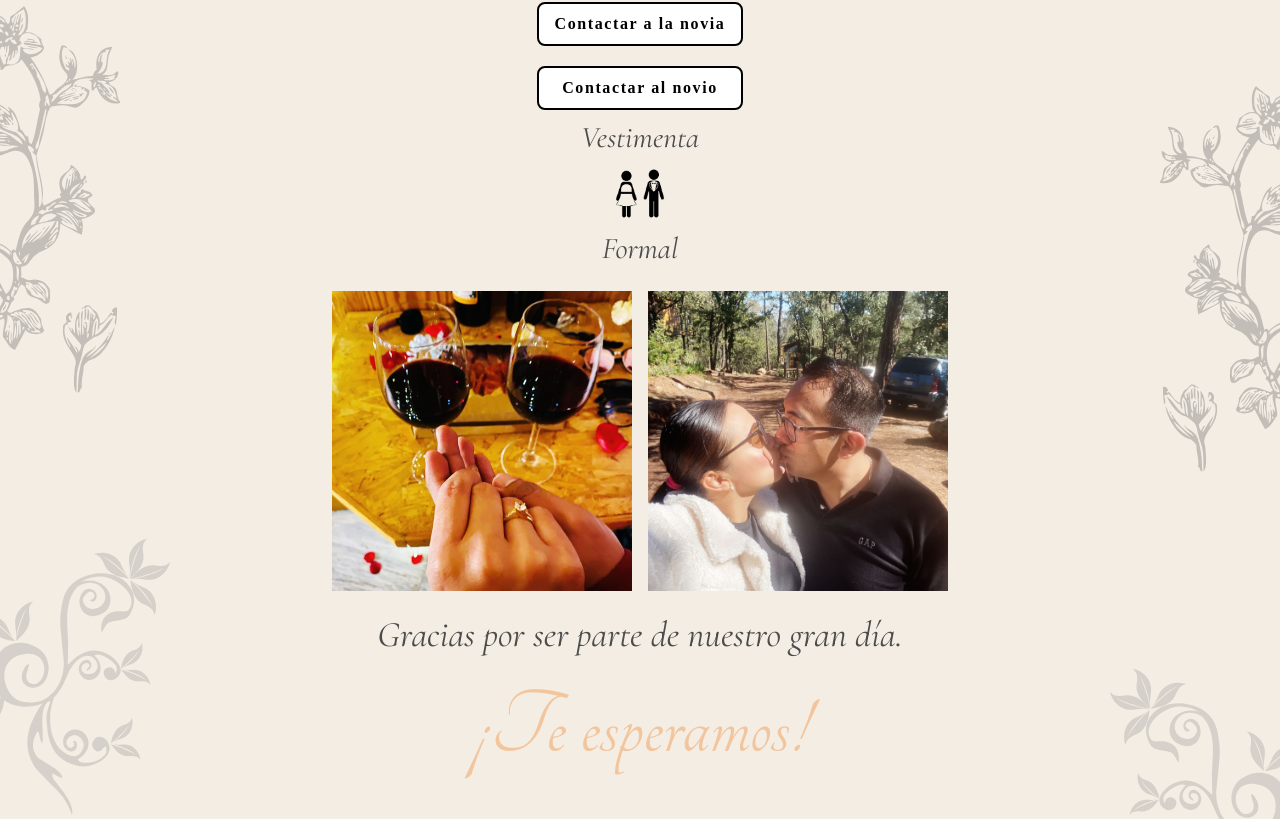
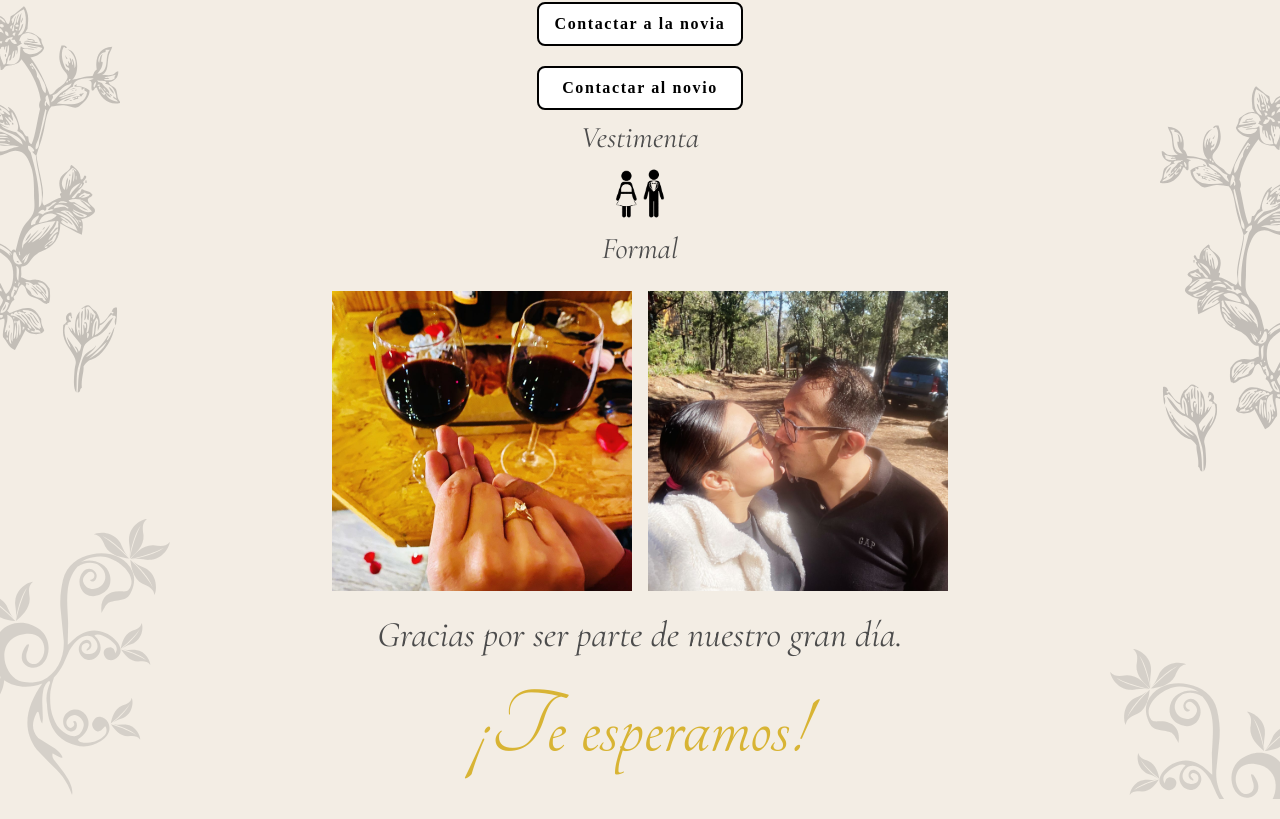
Before and after one commit to ByDeigo/BodaKarenBernardo, a React (Vite) app in the folder KB-Boda/: page / in a window 1280 px wide. Shown: the part 2713-3532 px from the top of the page. Built offline with nearby package versions, Linux system fonts and the light colour scheme; a web font is replaced by a local one.

Commit message:
Cambios a la sección de contacto

```diff
--- a/KB-Boda/src/Components/Contact.jsx
+++ b/KB-Boda/src/Components/Contact.jsx
@@ -1,6 +1,6 @@
 export default function Contact() {
     return (
-        <div className="w-full flex items-center justify-center flex-col gap-6 mb-6 text-center relative pb-5 ">
+        <div className="w-full flex items-center justify-center flex-col gap-6 mb-6 text-center relative ">
             <div className="flex w-full max-w-[600px] items-center justify-center">
                 <span className="border-t-2 border-[#E8D28A] flex-1 mx-2"></span>
                 <p className="text-3xl sm:text-4xl md:text-5xl text-[#d8b434]">Confirmar asistencia</p>
@@ -66,7 +66,7 @@ export default function Contact() {
                 className="absolute left-[-30px] bottom-[-20px] w-[100px] lg:w-[200px] -z-10 opacity-15 max-w-full max-h-screen object-contain invert"
             />
             <p className="text-2xl sm:text-3xl md:text-4xl">Gracias por ser parte de nuestro gran día.</p>
-            <p className="tangerine-regular text-8xl mt-10 md:mt-0 text-[#F2C59D]">¡Te esperamos!</p>
+            <p className="tangerine-regular text-8xl mt-10 md:mt-0 text-[#d8b434]">¡Te esperamos!</p>
 
             <img
                 src="\images\vecteezy_swirl-flower_36639908.svg"
```
